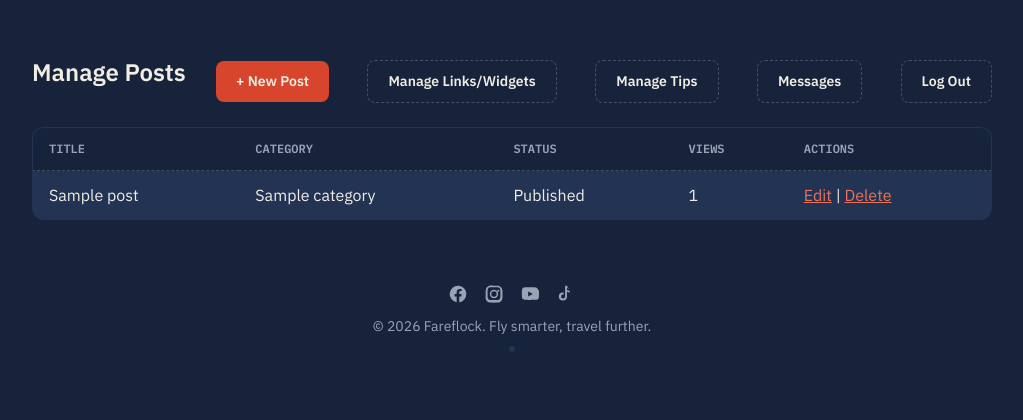
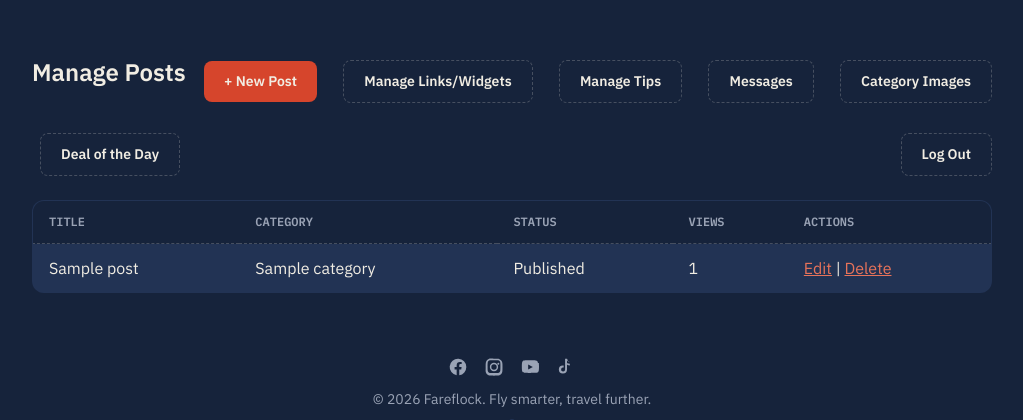
Before and after one commit to musangipeter38-coder/fareflock, a Flask app: page /admin in a window 1280 px wide. Shown: the part 69-489 px from the top of the page, without its empty margins (128-1151 px from the left). Run offline with Flask 3, Linux system fonts and the light colour scheme; a user stored in the database is signed in; tables that the repository leaves empty hold one stand-in row (values such as "Sample post"); some libraries are stand-ins or nearby versions.

Commit message:
Add admin dashboard links for category images and deal banner

```diff
--- a/templates/admin/dashboard.html
+++ b/templates/admin/dashboard.html
@@ -8,6 +8,8 @@
         <a href="{{ url_for('admin_links') }}" class="btn-secondary">Manage Links/Widgets</a>
         <a href="{{ url_for('admin_tips') }}" class="btn-secondary">Manage Tips</a>
         <a href="{{ url_for('admin_messages') }}" class="btn-secondary">Messages</a>
+        <a href="{{ url_for('admin_category_images') }}" class="btn-secondary">Category Images</a>
+        <a href="{{ url_for('admin_deal') }}" class="btn-secondary">Deal of the Day</a>
         <a href="{{ url_for('logout') }}" class="btn-secondary">Log Out</a>
     </div>
 
```
